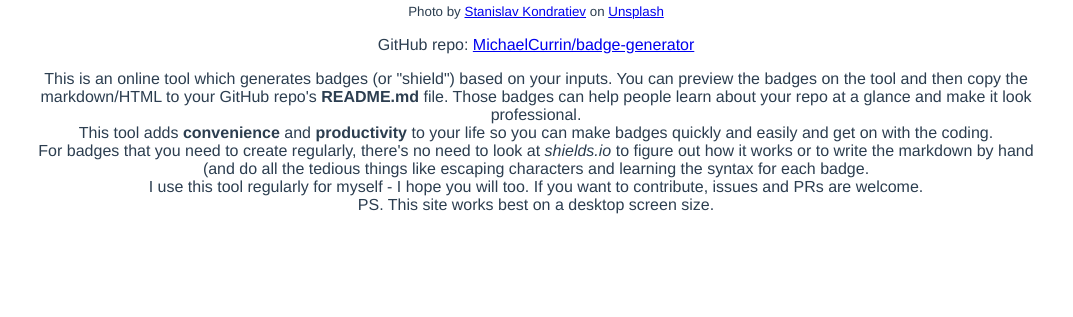
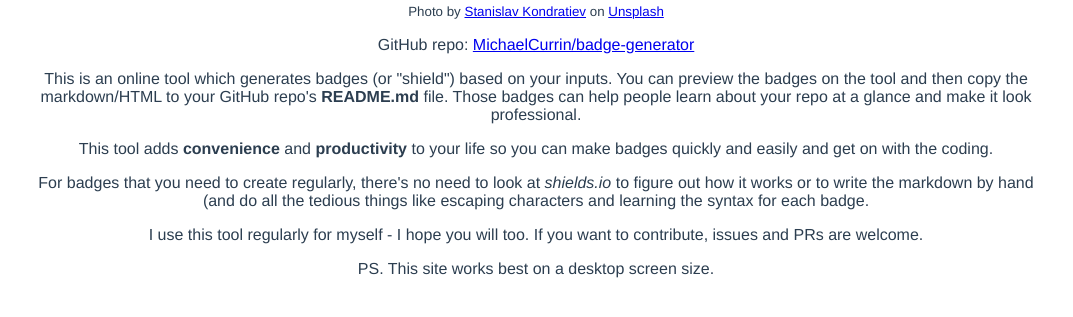
Before and after one commit to MichaelCurrin/badge-generator, a Vue app: page /#/ in a window 1280 px wide. Shown: the part 405-722 px from the top of the page, without its empty margins (104-1177 px from the left). Built offline with nearby package versions, Linux system fonts and the light colour scheme; the HTML template or start-up script is replaced by a standard one.

Commit message:
feat: Update pages

```diff
--- a/src/views/Home.vue
+++ b/src/views/Home.vue
@@ -33,25 +33,31 @@
           >
         </p>
 
+        <div>
           <p>
             This is an online tool which generates badges (or "shield") based on
-          your inputs. You can preview the badges on the tool and then copy the
-          markdown/HTML to your GitHub repo's <b>README.md</b> file. Those
+            your inputs. You can preview the badges on the tool and then copy
+            the markdown/HTML to your GitHub repo's <b>README.md</b> file. Those
             badges can help people learn about your repo at a glance and make it
             look professional.
-          <br />
-          This tool adds <b>convenience</b> and <b>productivity</b> to your life
-          so you can make badges quickly and easily and get on with the coding.
-          <br />
-          For badges that you need to create regularly, there's no need to look
-          at <i>shields.io</i> to figure out how it works or to write the
+          </p>
+          <p>
+            This tool adds <b>convenience</b> and <b>productivity</b> to your
+            life so you can make badges quickly and easily and get on with the
+            coding.
+          </p>
+          <p>
+            For badges that you need to create regularly, there's no need to
+            look at <i>shields.io</i> to figure out how it works or to write the
             markdown by hand (and do all the tedious things like escaping
             characters and learning the syntax for each badge.
-          <br />
+          </p>
+          <p>
             I use this tool regularly for myself - I hope you will too. If you
             want to contribute, issues and PRs are welcome.
-          <br />PS. This site works best on a desktop screen size.
           </p>
+          <p>PS. This site works best on a desktop screen size.</p>
+        </div>
       </div>
     </div>
   </div>
--- a/src/views/RepoBadges.vue
+++ b/src/views/RepoBadges.vue
@@ -42,6 +42,18 @@
 
           <input class="btn" type="submit" value="Submit" />
         </form>
+
+        <div class="app-notes">
+          <h2>Help</h2>
+          <details>
+            <summary>Click to show/hide notes</summary>
+            <p>
+              Note that HTML <code>align</code> attribute is being deprecated in
+              favor of CSS. But in markdown on GitHub you cannot set CSS even
+              inline and so must use the <code>align</code> attribute.
+            </p>
+          </details>
+        </div>
       </div>
     </div>
 
```
Lines whose indentation alone changed are shown as unchanged.
